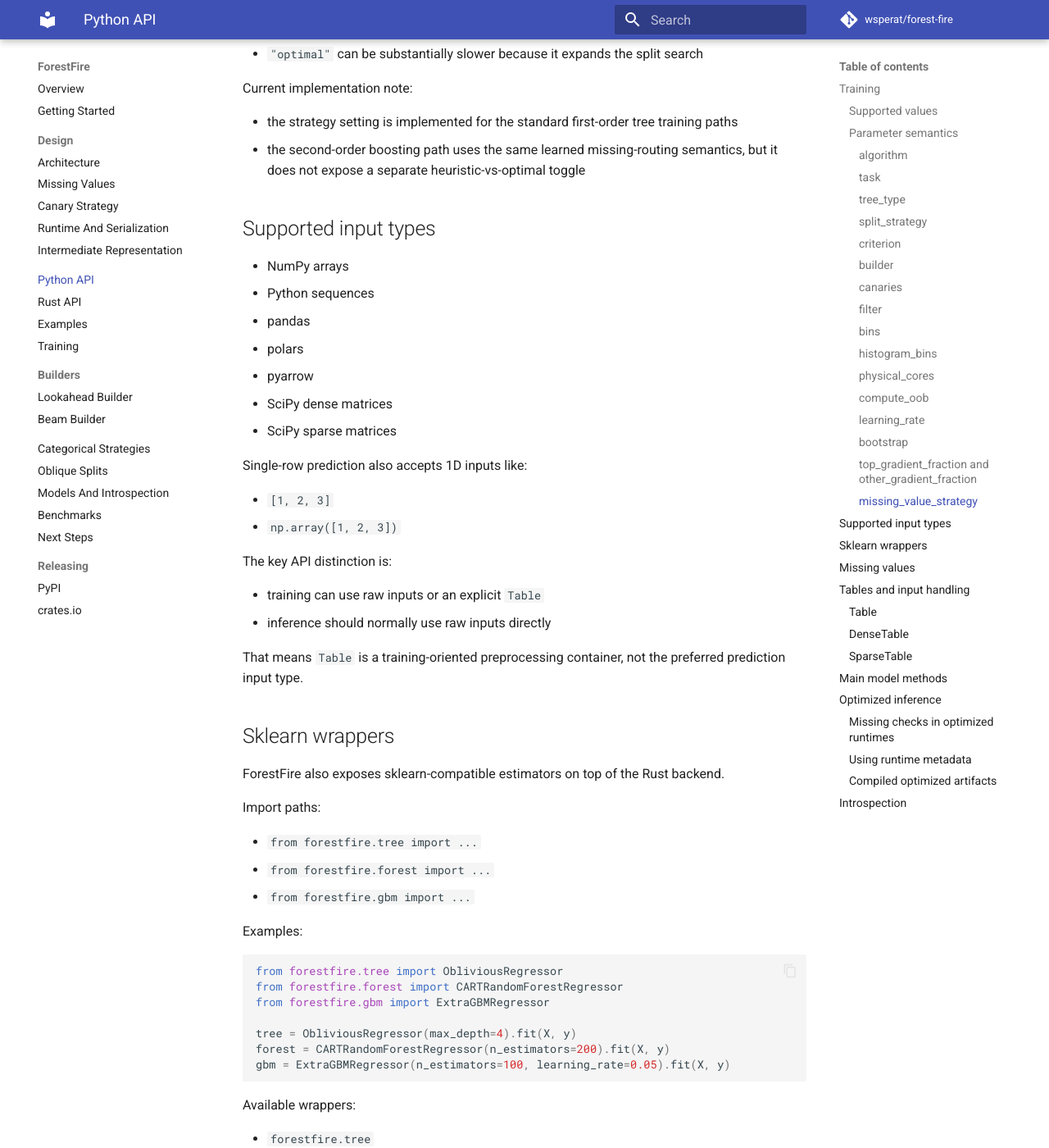
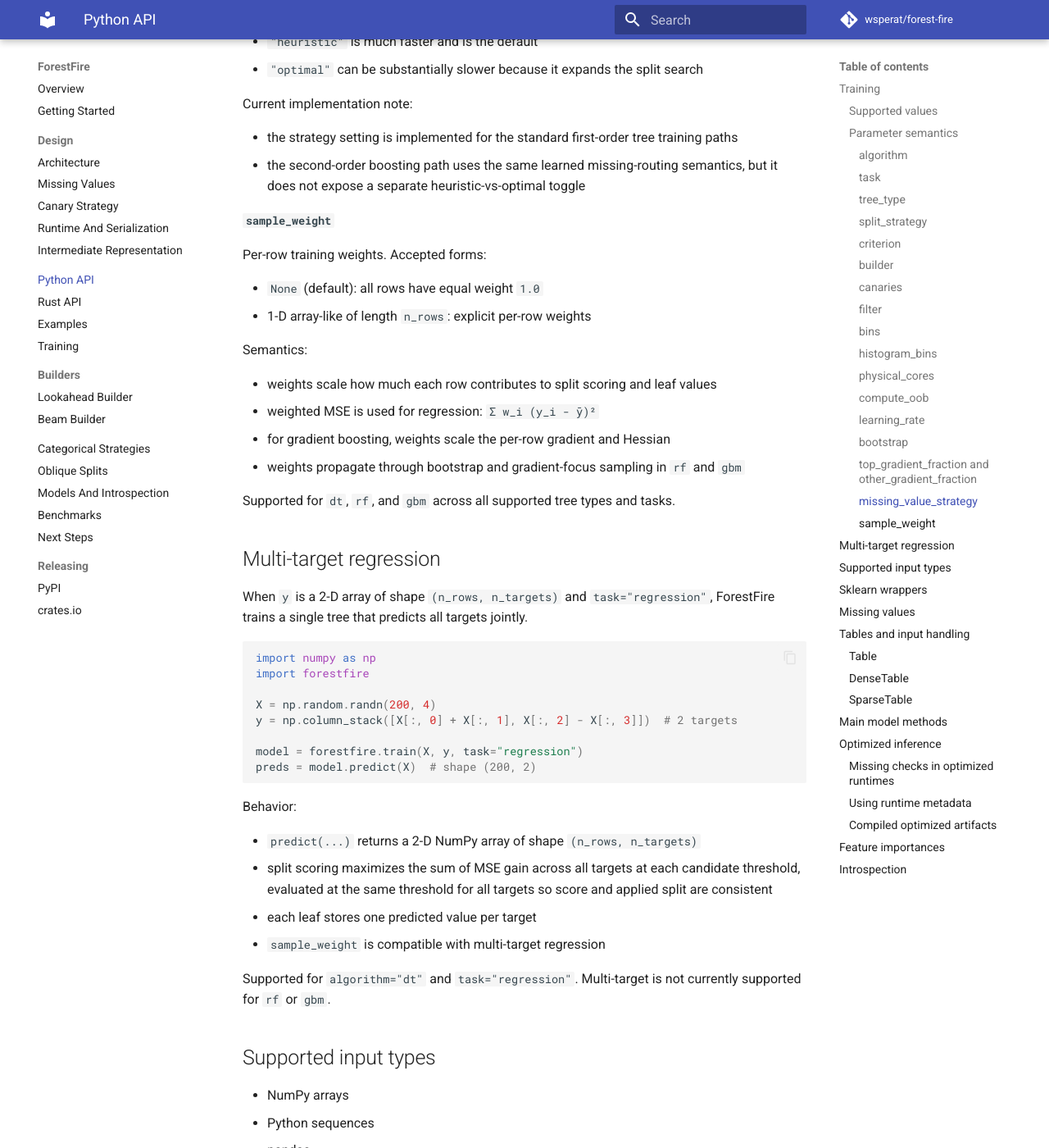
Before and after one commit to wsperat/forest-fire, an MkDocs documentation site: the page built from docs/python-api.md, in a window 1280 px wide and 1400 px high, scrolled down 7759 px. Shown: the whole window at 82% size. Built offline with MkDocs 1.6.1 and Material for MkDocs 9.7.7, drawn with Linux system fonts in a browser that asks for light colours; comment, search, counter and statistics services are not loaded; some of the changed text lies outside the part shown.

Commit message:
update docs

````diff
--- a/docs/python-api.md
+++ b/docs/python-api.md
@@ -44,6 +44,7 @@ train(
     categorical_features=None,
     target_smoothing=20.0,
     filter=None,
+    sample_weight=None,
 )
 ```
 
@@ -316,6 +317,48 @@ Current implementation note:
 - the second-order boosting path uses the same learned missing-routing semantics,
   but it does not expose a separate heuristic-vs-optimal toggle
 
+#### `sample_weight`
+
+Per-row training weights. Accepted forms:
+
+- `None` (default): all rows have equal weight `1.0`
+- 1-D array-like of length `n_rows`: explicit per-row weights
+
+Semantics:
+
+- weights scale how much each row contributes to split scoring and leaf values
+- weighted MSE is used for regression: `Σ w_i (y_i - ȳ)²`
+- for gradient boosting, weights scale the per-row gradient and Hessian
+- weights propagate through bootstrap and gradient-focus sampling in `rf` and `gbm`
+
+Supported for `dt`, `rf`, and `gbm` across all supported tree types and tasks.
+
+## Multi-target regression
+
+When `y` is a 2-D array of shape `(n_rows, n_targets)` and `task="regression"`,
+ForestFire trains a single tree that predicts all targets jointly.
+
+```python
+import numpy as np
+import forestfire
+
+X = np.random.randn(200, 4)
+y = np.column_stack([X[:, 0] + X[:, 1], X[:, 2] - X[:, 3]])  # 2 targets
+
+model = forestfire.train(X, y, task="regression")
+preds = model.predict(X)  # shape (200, 2)
+```
+
+Behavior:
+
+- `predict(...)` returns a 2-D NumPy array of shape `(n_rows, n_targets)`
+- split scoring maximizes the sum of MSE gain across all targets at each candidate threshold, evaluated at the same threshold for all targets so score and applied split are consistent
+- each leaf stores one predicted value per target
+- `sample_weight` is compatible with multi-target regression
+
+Supported for `algorithm="dt"` and `task="regression"`. Multi-target is not
+currently supported for `rf` or `gbm`.
+
 ## Supported input types
 
 - NumPy arrays
@@ -399,7 +442,7 @@ Sklearn wrapper semantics:
 - classifiers expose `classes_`
 - fitted estimators expose `n_features_in_` when the input shape is available
 - `get_params(...)` and `set_params(...)` are supported
-- `sample_weight` is currently rejected
+- `sample_weight` is forwarded to the underlying `train(...)` call when provided
 
 Wrapper defaults intentionally differ from raw `train(...)` in one place:
 
@@ -611,6 +654,20 @@ This is useful when you want:
 
 The semantic JSON serialization and the compiled optimized artifact solve different problems. The JSON form is the canonical model meaning; the compiled artifact is the cached execution form.
 
+## Feature importances
+
+Both `Model` and `OptimizedModel` expose a `feature_importances_` attribute:
+
+```python
+importances = model.feature_importances_  # NDArray[float64], shape (n_features,)
+```
+
+This is Mean Decrease Impurity (MDI):
+
+- for each split node, the gain is weighted by the fraction of training rows that passed through it
+- for ensembles, the per-tree importances are averaged across all trees
+- values are non-negative and sum to `1.0`
+
 ## Introspection
 
 - `tree_count`
````
Also changed, not shown: docs/rust-api.md (+19 -0 lines), docs/training.md (+27 -0 lines).
